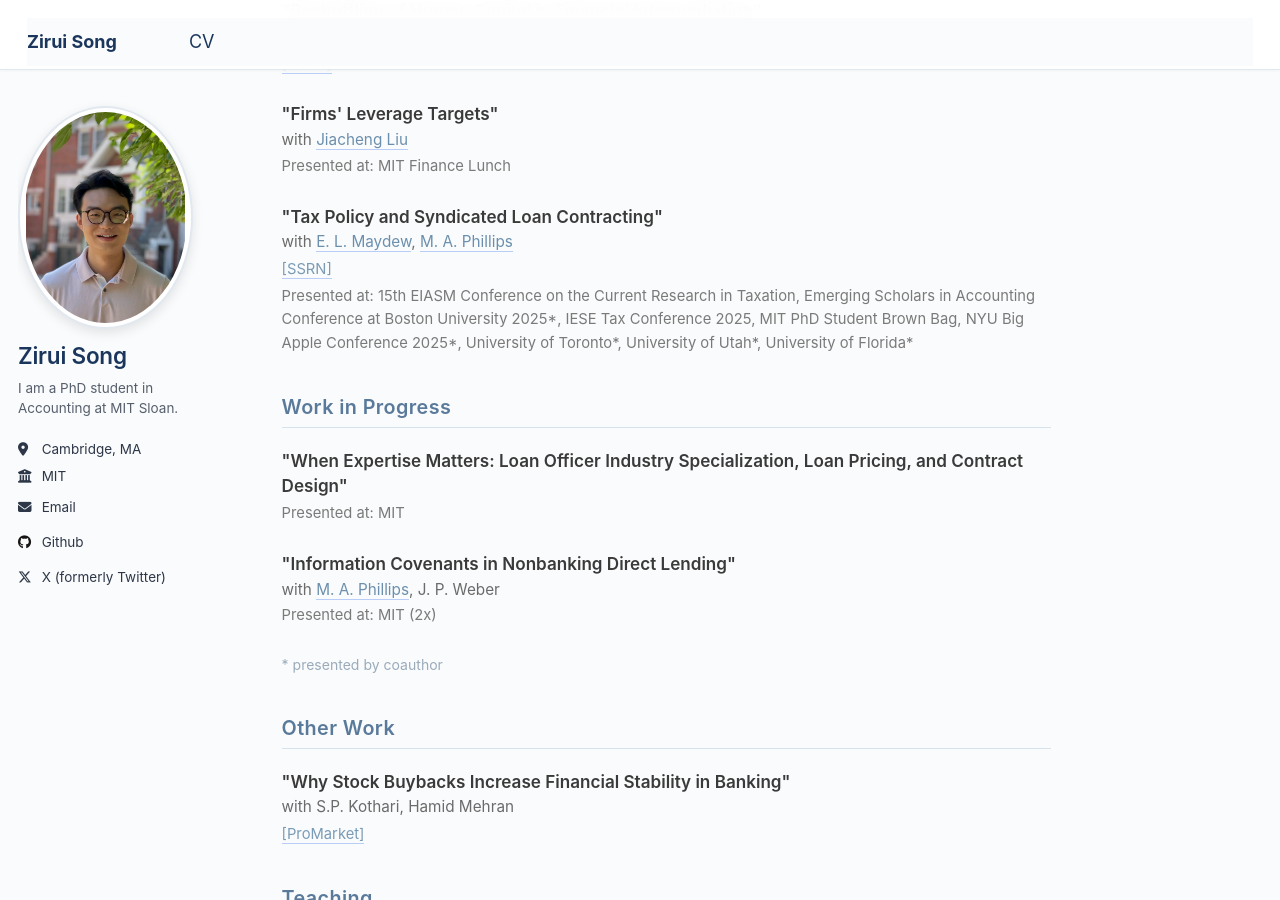
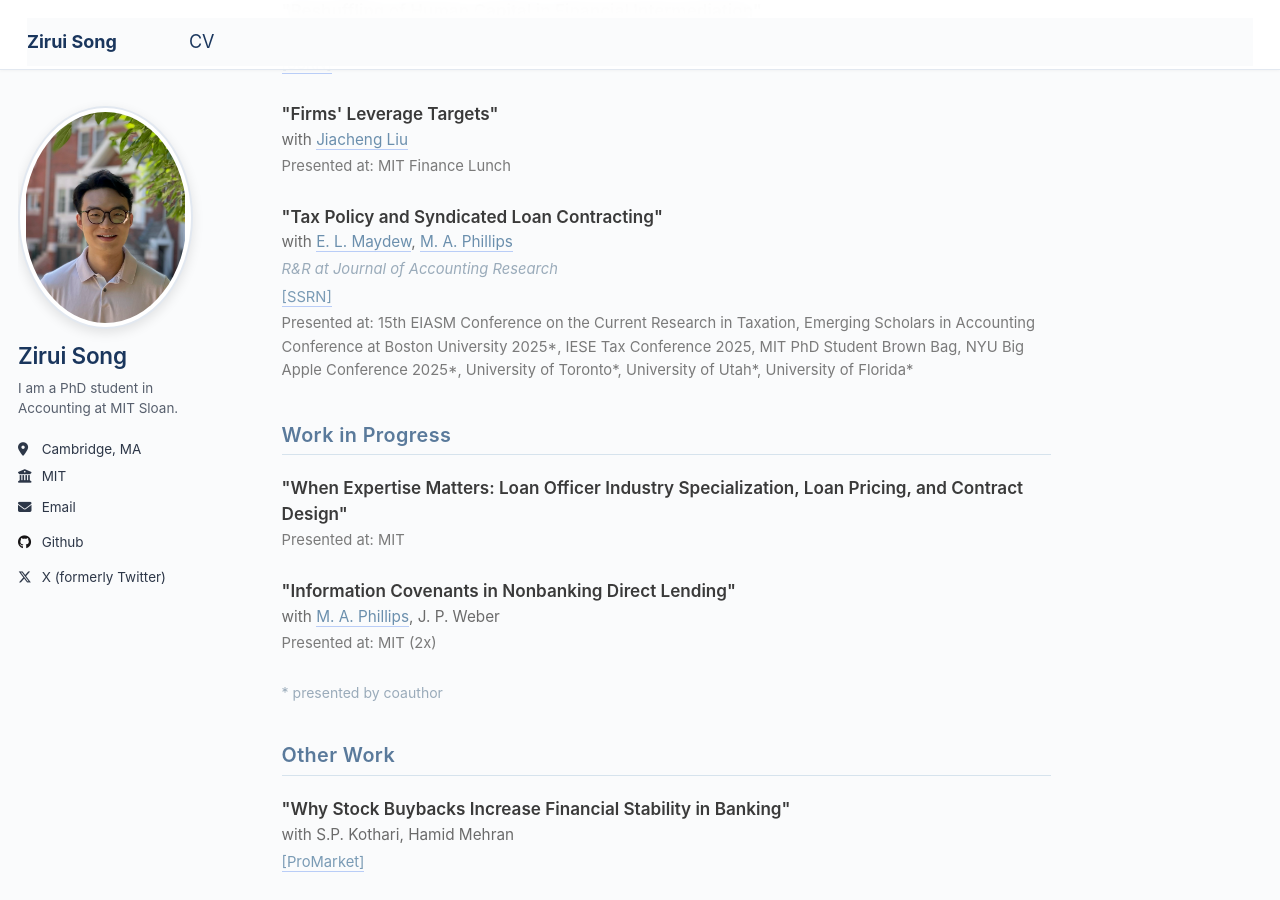
Before and after one commit to zirui-song/zirui-song.github.io, a Jekyll site: the page built from _pages/about.md, in a window 1280 px wide and 900 px high, scrolled down 371 px. Built offline with Jekyll 4.4.1, drawn with Linux system fonts in a browser that asks for light colours.

Commit message:
Show paper status on homepage working papers list
Co-Authored-By: Claude Opus 4.7 (1M context) <noreply@anthropic.com>

```diff
--- a/_pages/about.md
+++ b/_pages/about.md
@@ -117,6 +117,9 @@ My research interests are <strong>Banking</strong>, <strong>Debt Contracting</st
     with {% for author in post.authors %}{% if author.name %}{% if author.url %}<a href="{{ author.url }}">{{ author.name }}</a>{% else %}{{ author.name }}{% endif %}{% else %}{{ author }}{% endif %}{% if forloop.last == false %}, {% endif %}{% endfor %}
   </p>
   {% endif %}
+  {% if post.status %}
+  <p class="paper-note">{{ post.status }}</p>
+  {% endif %}
   {% if post.ssrnurl %}
   <p class="paper-links"><a href="{{ post.ssrnurl }}">[SSRN]</a></p>
   {% endif %}
```
